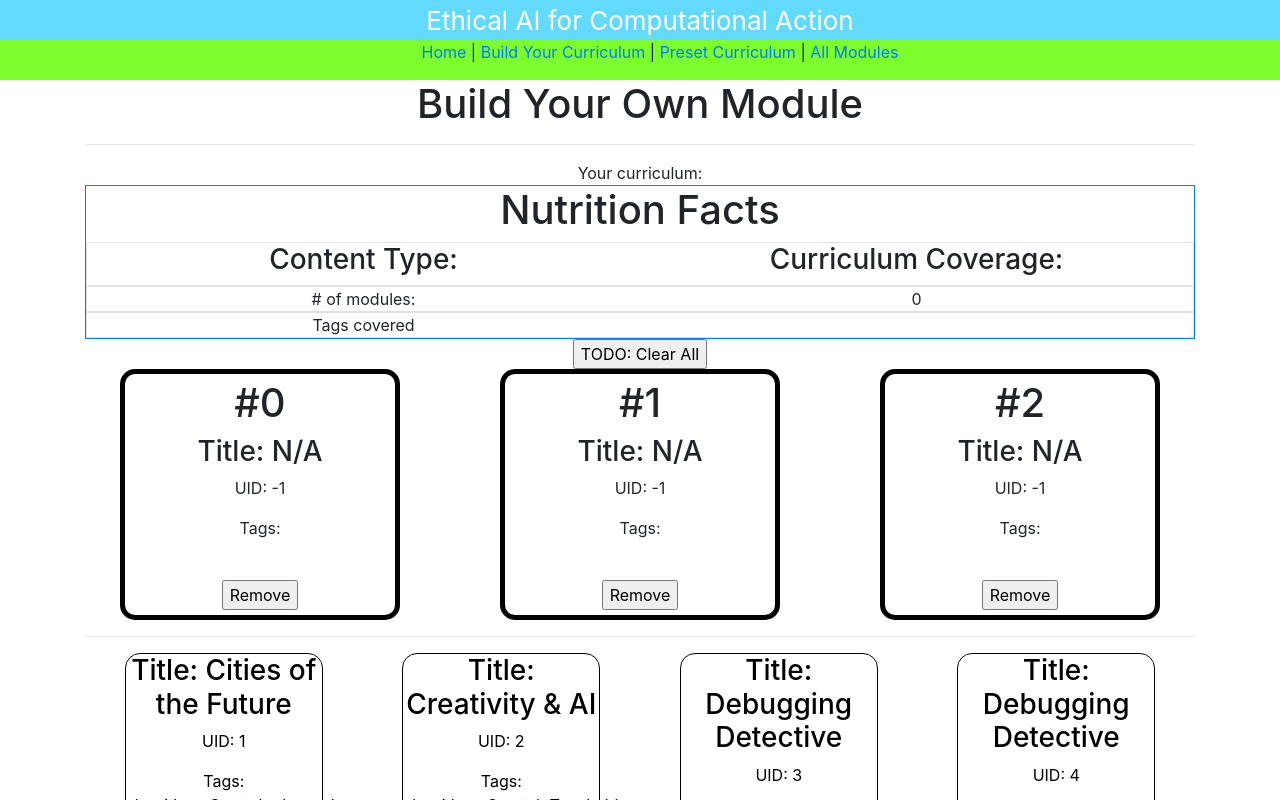
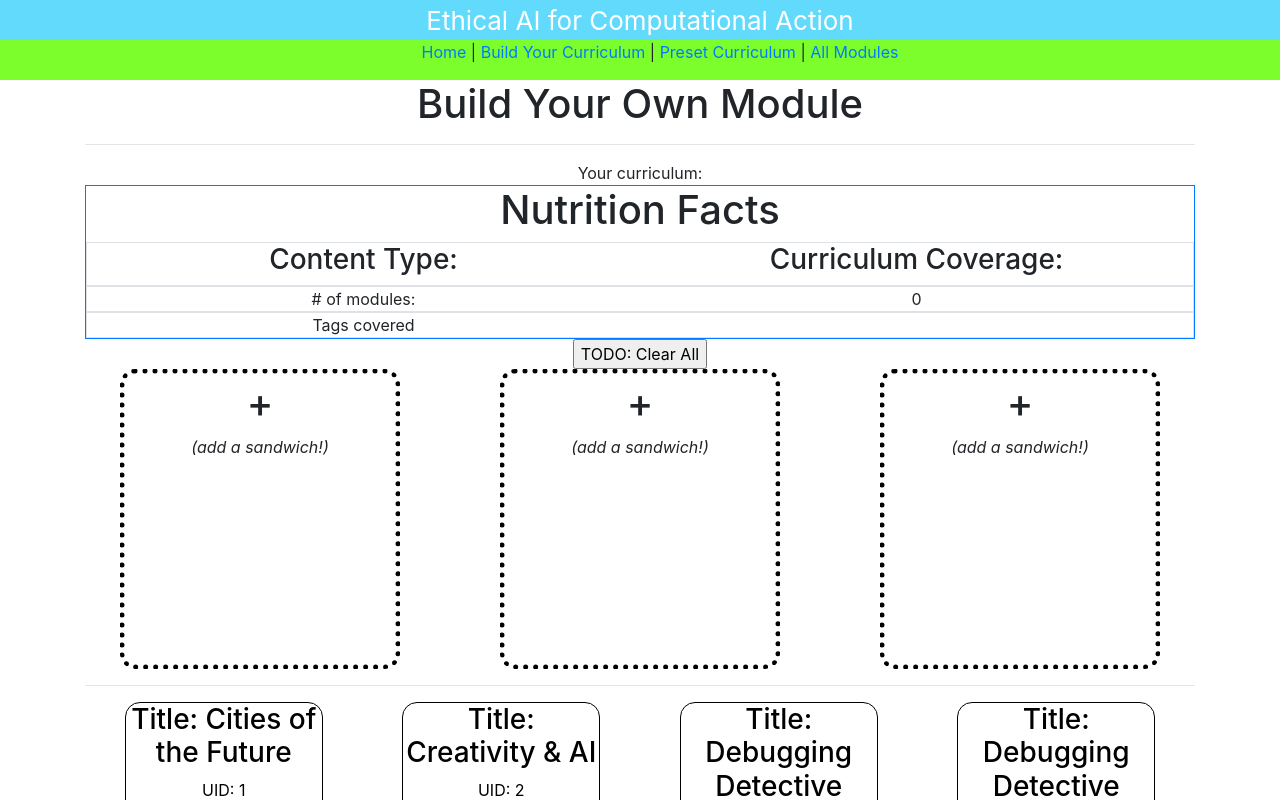
Before and after one commit to brandonwang15/meng-sandwich-app, a React (Create React App) app: page /builder in a window 1280 px wide. Shown: the top 800 px of the page. Built offline with nearby package versions, Linux system fonts and the light colour scheme.

Commit message:
Improve empty sandwich holder look.

```diff
--- a/src/components/modules/CurriculumBuilder.js
+++ b/src/components/modules/CurriculumBuilder.js
@@ -7,11 +7,7 @@ import PropTypes from 'prop-types';
 import data from "../../data/all_modules"
 import DraggableSandwich from "../modules/DraggableSandwich";
 
-const emptySandwich = {
-    "uid": -1,
-    "title": "N/A",
-    "tags": []
-};
+const emptySandwich = {};
 
 class CurriculumBuilder extends React.Component {
     constructor(props) {
@@ -24,7 +20,7 @@ class CurriculumBuilder extends React.Component {
         this.isSandwichSelected = this.isSandwichSelected.bind(this);
 
         this.state = {
-            sandwichData: [],
+            sandwichData: [], // an empty object {}, is always assumed to denote an empty slot
         };
 
         for (let i = 0; i < props.numSlots; i++){
@@ -72,7 +68,13 @@ class CurriculumBuilder extends React.Component {
         for (let i = 0; i < this.props.numSlots; i++) {
             holderList.push(
                 <div class="col-sm">
-                    <SandwichHolder key={i} index={i} onSandwichUpdate={this.handleSandwichHolderUpdate} sandwichData={this.state.sandwichData[i]} clearSandwich={this.clearSandwichHolder}/>
+                    <SandwichHolder
+                        key={i}
+                        index={i}
+                        isEmpty={Object.keys(this.state.sandwichData[i]).length === 0}
+                        onSandwichUpdate={this.handleSandwichHolderUpdate}
+                        sandwichData={this.state.sandwichData[i]}
+                        clearSandwich={this.clearSandwichHolder}/>
                 </div>)
             }
 
--- a/src/components/modules/NutritionFacts.css
+++ b/src/components/modules/NutritionFacts.css
@@ -3,5 +3,6 @@
     margin-left: 10%;
     margin-right: 10%;
     padding: 5px;
-    height: 100%
+    height: 100%;
+    background-color:lightgrey;
 }
--- a/src/components/modules/NutritionFacts.js
+++ b/src/components/modules/NutritionFacts.js
@@ -9,7 +9,9 @@ class NutritionFacts extends React.Component {
         let allTags = new Set();
 
         sandwiches.forEach(sw => {
-            sw.tags.forEach(tag => allTags.add(tag));
+            if (Object.keys(sw).length !== 0) {
+                sw.tags.forEach(tag => allTags.add(tag));
+            }
         });
 
         return Array.from(allTags);
@@ -19,7 +21,7 @@ class NutritionFacts extends React.Component {
         let numSandwiches = 0;
 
         this.props.sandwichData.forEach((wich) => {
-            if (wich.uid !== -1) {
+            if (Object.keys(wich).length > 0) {
                 numSandwiches++;
             }
         });
--- a/src/components/modules/SandwichHolder.css
+++ b/src/components/modules/SandwichHolder.css
@@ -6,3 +6,13 @@
     padding: 5px;
     height: 100%
 }
+
+.Sandwich-holder-empty {
+    border-radius: 15px;
+    border:5px dotted black;
+    margin-left: 10%;
+    margin-right: 10%;
+    padding: 5px;
+    min-height: 300px;
+    height: 100%;
+}
--- a/src/components/modules/SandwichHolder.js
+++ b/src/components/modules/SandwichHolder.js
@@ -6,7 +6,6 @@ import PropTypes from 'prop-types';
 import ItemTypes from "../../constants";
 
 import { useDrop } from 'react-dnd';
-import Sandwich from './Sandwich';
 
 import {
     NavLink
@@ -37,7 +36,18 @@ function SandwichHolder(props) {
             props.onSandwichUpdate(props.index, data);
         },
     });
-
+    if (props.isEmpty) {
+        return <div className="Sandwich-holder-empty"
+            ref={drag}
+            style={{
+                opacity: isDragging ? 0.5 : 1,
+                cursor: 'move',
+            }}
+        >
+            <h1>+</h1>
+            <em>(add a sandwich!)</em>
+        </div>
+    } else {
         return (
             <div className="Sandwich-holder"
                 ref={drag}
@@ -50,10 +60,12 @@ function SandwichHolder(props) {
                 <h3>Title: {props.sandwichData.title}</h3>
                 <p>UID: {props.sandwichData.uid}</p>
                 <p>Tags: {props.sandwichData.tags.toString()}</p>
-            {(props.sandwichData.uid !== -1) && <NavLink to={"/sandwich/" + props.sandwichData.uid}>See More</NavLink>}<br/>
+                {(props.sandwichData.uid !== -1) && <NavLink to={"/sandwich/" + props.sandwichData.uid}>See More</NavLink>}<br />
                 <input type="button" value="Remove" onClick={() => props.clearSandwich(props.index)} />
             </div>
         )
+    }
+
 }
 
 SandwichHolder.propTypes = {
@@ -61,6 +73,7 @@ SandwichHolder.propTypes = {
     sandwichData: PropTypes.object.isRequired,
     onSandwichUpdate: PropTypes.func.isRequired,
     clearSandwich: PropTypes.func.isRequired,
+    isEmpty: PropTypes.bool.isRequired,
 }
 
 export default SandwichHolder;
--- a/src/components/pages/AllModules.js
+++ b/src/components/pages/AllModules.js
@@ -1,5 +1,5 @@
 import React, { Component } from "react";
-import DraggableSandwich from '../modules/DraggableSandwich';
+import Sandwich from '../modules/Sandwich';
 
 import { DndProvider } from 'react-dnd'
 import { HTML5Backend } from 'react-dnd-html5-backend'
@@ -16,7 +16,7 @@ class AllModules extends React.Component {
                         TODO: modules list goes here.
                         All Modules:
                     {data.all_modules.map((module) =>
-                        <DraggableSandwich
+                        <Sandwich
                             key={module.uid}
                             data={module}
                         />
```
Lines whose indentation alone changed are shown as unchanged.
